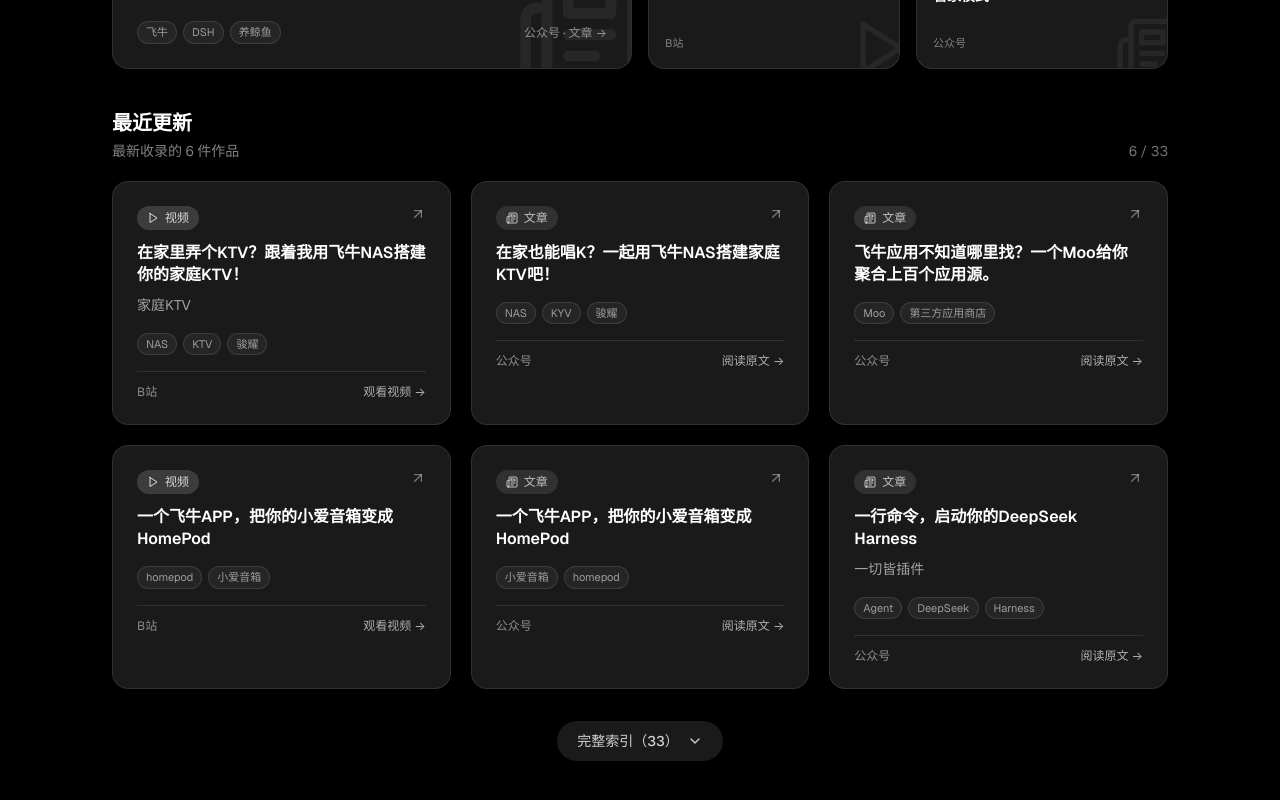
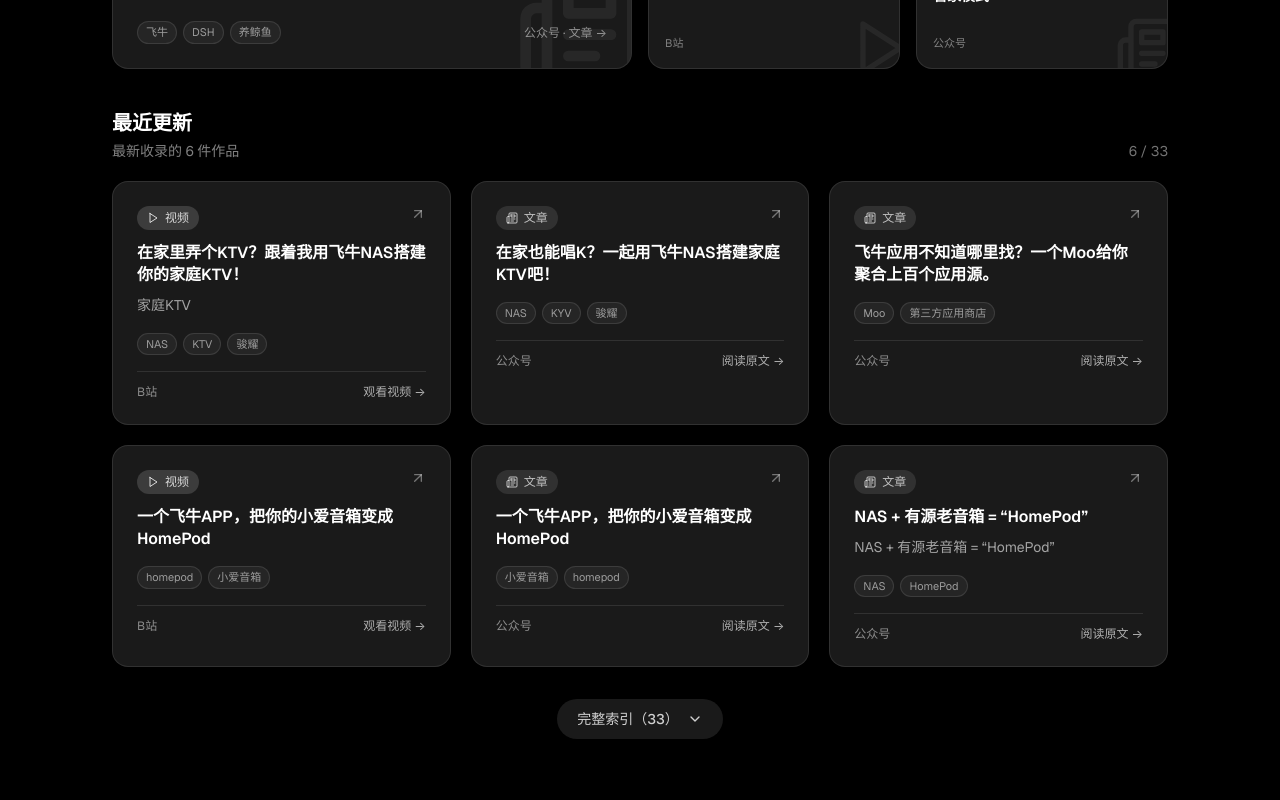
Before and after one commit to aBon579/bon-homepage2, a React (Vite) app: page / in a window 1280 px wide. Shown: the part 1338-2138 px from the top of the page. Built offline with nearby package versions, Linux system fonts and the light colour scheme.

Commit message:
作品数据补全真实发布日期(33条全量)，展示端显式按date倒序，admin支持日期字段

```diff
--- a/src/data/works-data.js
+++ b/src/data/works-data.js
@@ -1,6 +1,7 @@
 /* ============================================================
  * works-data.js —— 作品集数据（由 admin.html 导出或手改）
  * title≤30字 | link 链接 | desc 简介 | keywords ≤5 | category: 文章/视频
+ * date 为发布日期(YYYY-MM-DD)，可选；排序展示按 date 倒序
  * ============================================================ */
 export const WORKS = [
   {
@@ -12,7 +13,8 @@
       "KTV",
       "骏耀"
     ],
-    "category": "视频"
+    "category": "视频",
+    "date": "2026-10-13"
   },
   {
     "title": "在家也能唱K？一起用飞牛NAS搭建家庭KTV吧！",
@@ -23,7 +25,8 @@
       "KYV",
       "骏耀"
     ],
-    "category": "文章"
+    "category": "文章",
+    "date": "2026-10-13"
   },
   {
     "title": "飞牛应用不知道哪里找？一个Moo给你聚合上百个应用源。",
@@ -33,7 +36,8 @@
       "Moo",
       "第三方应用商店"
     ],
-    "category": "文章"
+    "category": "文章",
+    "date": "2026-10-10"
   },
   {
     "title": "一个飞牛APP，把你的小爱音箱变成HomePod",
@@ -43,7 +47,8 @@
       "homepod",
       "小爱音箱"
     ],
-    "category": "视频"
+    "category": "视频",
+    "date": "2026-10-09"
   },
   {
     "title": "一个飞牛APP，把你的小爱音箱变成HomePod",
@@ -53,7 +58,307 @@
       "小爱音箱",
       "homepod"
     ],
-    "category": "文章"
+    "category": "文章",
+    "date": "2026-10-09"
+  },
+  {
+    "title": "NAS + 老旧音箱 = “HomePod”？",
+    "link": "https://t.bilibili.com/1254202897960271874?share_source=pc_native",
+    "desc": "一个项目让你吃灰的旧音箱变成HomePod",
+    "keywords": [
+      "NAS",
+      "HomePod"
+    ],
+    "category": "视频",
+    "date": "2026-10-01"
+  },
+  {
+    "title": "NAS + 有源老音箱 = “HomePod”",
+    "link": "https://mp.weixin.qq.com/s/z2xTi7GUuQLjx6seDLI7PQ",
+    "desc": "NAS + 有源老音箱 = “HomePod”",
+    "keywords": [
+      "NAS",
+      "HomePod"
+    ],
+    "category": "文章",
+    "date": "2026-09-30"
+  },
+  {
+    "title": "DSH桌面版补充篇：插件安装全解与更新问题解决",
+    "link": "https://mp.weixin.qq.com/s/sY8tjeHzn4JZCbHulcprvw",
+    "desc": "DeepSeek Harness桌面版补充",
+    "keywords": [
+      "DeepSeek",
+      "Harness"
+    ],
+    "category": "文章",
+    "date": "2026-09-28"
+  },
+  {
+    "title": "DSH官方桌面端尝鲜，插件安装更简单优雅",
+    "link": "https://mp.weixin.qq.com/s/6Yptefi5xQm26n3B14pVMQ",
+    "desc": "DeepSeek Harness 官方桌面端",
+    "keywords": [
+      "DeepSeek",
+      "Harness",
+      "官方桌面端"
+    ],
+    "category": "文章",
+    "date": "2026-09-27"
+  },
+  {
+    "title": "飞牛音乐补全计划：音乐元数据刮削篇2",
+    "link": "https://t.bilibili.com/1251577667951525940?share_source=pc_native",
+    "desc": "Music-Tag-Web批量操作、Docker部署web端操作",
+    "keywords": [
+      "Music-Tag-Web"
+    ],
+    "category": "视频",
+    "date": "2026-09-24"
+  },
+  {
+    "title": "飞牛音乐补全计划：音乐元数据刮削篇2",
+    "link": "https://mp.weixin.qq.com/s/4Dc5aYr5yt5zHe3etOva8w",
+    "desc": "",
+    "keywords": [
+      "音乐",
+      "元数据"
+    ],
+    "category": "文章",
+    "date": "2026-09-23"
+  },
+  {
+    "title": "飞牛音乐补全计划：音乐元数据刮削篇",
+    "link": "https://t.bilibili.com/1250095762505728080?share_source=pc_native",
+    "desc": "第三方客户端cos刮削服务器",
+    "keywords": [
+      "音乐",
+      "元数据"
+    ],
+    "category": "视频",
+    "date": "2026-09-20"
+  },
+  {
+    "title": "飞牛音乐补全计划：音乐元数据刮削篇",
+    "link": "https://mp.weixin.qq.com/s/zWxEY6e959jgQ81sSLucIA",
+    "desc": "",
+    "keywords": [
+      "音乐",
+      "元数据"
+    ],
+    "category": "文章",
+    "date": "2026-09-19"
+  },
+  {
+    "title": "DSH新玩法！给它一个飞牛专属管家灵魂怎么样？",
+    "link": "https://t.bilibili.com/1248870833508581399?share_source=pc_native",
+    "desc": "",
+    "keywords": [
+      "DSH",
+      "NAS管家"
+    ],
+    "category": "视频",
+    "date": "2026-09-17"
+  },
+  {
+    "title": "飞牛音乐正式公测！上架各大手机应用商店。",
+    "link": "https://mp.weixin.qq.com/s/hpZ1QWYu29I6OgXcobOLIQ",
+    "desc": "飞牛音乐 正式公测上架各大手机应用商店",
+    "keywords": [
+      "飞牛音乐",
+      "上线"
+    ],
+    "category": "文章",
+    "date": "2026-09-16"
+  },
+  {
+    "title": "箭头音乐上线TV端！飞牛音乐上电视新途径。",
+    "link": "https://mp.weixin.qq.com/s/Pn48oq8m8gAXrJIqO3l9yA",
+    "desc": "",
+    "keywords": [
+      "箭头音乐",
+      "飞牛音乐"
+    ],
+    "category": "文章",
+    "date": "2026-09-15"
+  },
+  {
+    "title": "NAS管家计划|篇二：飞牛Hermes全新升级，问题与进阶",
+    "link": "https://mp.weixin.qq.com/s/-ekz9AuK1SbvAcYS1AyX2w",
+    "desc": "",
+    "keywords": [
+      "Hermes",
+      "飞牛"
+    ],
+    "category": "文章",
+    "date": "2026-09-14"
+  },
+  {
+    "title": "NAS管家计划|篇一：DSH飞牛专属管家模式",
+    "link": "https://mp.weixin.qq.com/s/C8OkUGgSYd7HyZU7oLzOog",
+    "desc": "DeepSeek Harness 飞牛专属管家模式",
+    "keywords": [
+      "DSH",
+      "AI管家"
+    ],
+    "category": "文章",
+    "date": "2026-09-13"
+  },
+  {
+    "title": "不限期免费AI模型推荐：给NAS管家一个零成本大脑",
+    "link": "https://mp.weixin.qq.com/s/driK3ush4wse3n2hEhv-1w",
+    "desc": "不限期 免费 AI模型推荐：给NAS管家一个零成本大脑",
+    "keywords": [
+      "agnes",
+      "免费模型"
+    ],
+    "category": "文章",
+    "date": "2026-09-12"
+  },
+  {
+    "title": "飞牛官方应用大更新，我有一个小预告",
+    "link": "https://mp.weixin.qq.com/s/O1oh4qZuZNaMGVgIcuyimg",
+    "desc": "飞牛官方应用大更新",
+    "keywords": [
+      "飞牛",
+      "应用更新"
+    ],
+    "category": "文章",
+    "date": "2026-09-10"
+  },
+  {
+    "title": "飞牛音乐来了！音乐哪里来？Go Music DL随心下载",
+    "link": "https://t.bilibili.com/1246060520480440324?share_source=pc_native",
+    "desc": "Go Music DL随心下载",
+    "keywords": [
+      "音乐下载"
+    ],
+    "category": "视频",
+    "date": "2026-09-09"
+  },
+  {
+    "title": "飞牛音乐接入TV端！拿投影仪试了一下",
+    "link": "https://mp.weixin.qq.com/s/17Tlue2UBWRF0x_onGvhLw",
+    "desc": "飞牛音乐上电视",
+    "keywords": [
+      "飞牛音乐",
+      "TV端"
+    ],
+    "category": "文章",
+    "date": "2026-09-07"
+  },
+  {
+    "title": "飞牛音乐独立APP内测，音源也给大家安排上",
+    "link": "https://mp.weixin.qq.com/s/O0GaRAnIyjSRNj7tdjkBuQ",
+    "desc": "Go Music DL",
+    "keywords": [
+      "Go",
+      "Music",
+      "DL"
+    ],
+    "category": "文章",
+    "date": "2026-09-06"
+  },
+  {
+    "title": "给它注入一个 NAS 管家的灵魂 DSH × 飞牛 NAS",
+    "link": "https://mp.weixin.qq.com/s/2MsVDcGhuxz5FOBUi7jS_A",
+    "desc": "Harness 不只是赛博乐高，它也能当 NAS 管家",
+    "keywords": [
+      "DSH",
+      "飞牛",
+      "NAS"
+    ],
+    "category": "文章",
+    "date": "2026-09-04"
+  },
+  {
+    "title": "千呼万唤始出来,飞牛音乐独立APP终于内测了！！",
+    "link": "https://mp.weixin.qq.com/s/LQYuOTXHnHb_bc2lUzfUqQ",
+    "desc": "千呼万唤始出来，飞牛音乐独立APP终于内测啦！！",
+    "keywords": [
+      "飞牛app",
+      "内测"
+    ],
+    "category": "文章",
+    "date": "2026-09-04"
+  },
+  {
+    "title": "飞牛音乐怎么用 ？其实配置并不复杂",
+    "link": "https://mp.weixin.qq.com/s/q5uWkTcrVmZ-UFrTjpd6Sw",
+    "desc": "「飞牛音乐」基础配置教程",
+    "keywords": [
+      "飞牛音乐",
+      "基础配置"
+    ],
+    "category": "文章",
+    "date": "2026-09-01"
+  },
+  {
+    "title": "DSH上架飞牛，NAS 不止可以养龙虾还可以养鲸",
+    "link": "https://mp.weixin.qq.com/s/cbpUhRzt7w1BX5vCOT4h0g",
+    "desc": "NAS 不仅可以用来养龙虾，现在连鲸也能养了",
+    "keywords": [
+      "飞牛",
+      "DSH",
+      "养鲸鱼"
+    ],
+    "category": "文章",
+    "date": "2026-08-30"
+  },
+  {
+    "title": "报告：iPhone的飞牛音乐也能「打开」了",
+    "link": "https://mp.weixin.qq.com/s/LkUfYx0glXZT8Dnj7GDlrw",
+    "desc": "",
+    "keywords": [
+      "飞牛音乐",
+      "iOS"
+    ],
+    "category": "文章",
+    "date": "2026-08-30"
+  },
+  {
+    "title": "飞牛公测2周年 · 我想蹭它的热度",
+    "link": "https://mp.weixin.qq.com/s/DT-QsJFvQXTnx9pcY7uSGQ",
+    "desc": "",
+    "keywords": [
+      "飞牛",
+      "2周年"
+    ],
+    "category": "文章",
+    "date": "2026-08-29"
+  },
+  {
+    "title": "一切皆插件  Harness 的超级拼装",
+    "link": "https://mp.weixin.qq.com/s/D9u9Nvpuz-cdslqiEqemsA",
+    "desc": "装上插件的 Harness 犹如 GGBond 有了超级拼装",
+    "keywords": [
+      "DSH",
+      "插件"
+    ],
+    "category": "文章",
+    "date": "2026-08-27"
+  },
+  {
+    "title": "Ox Alpha身份揭晓：原来牛来，真的是 GLM",
+    "link": "https://mp.weixin.qq.com/s/IefweNJpNUE9DxjoMhTs_g",
+    "desc": "Ox Alpha ， 国内网友很快给它起了个名字——牛来",
+    "keywords": [
+      "OxAlpha",
+      "牛来"
+    ],
+    "category": "文章",
+    "date": "2026-08-27"
+  },
+  {
+    "title": "V4多模态上线，DeepSeek终于睁眼看世界了",
+    "link": "https://mp.weixin.qq.com/s/ZJ2WjpjKqd2hLTEP5gyRWg",
+    "desc": "deepseek-v4-flash-vision-exp",
+    "keywords": [
+      "V4多模态",
+      "DeepSeek"
+    ],
+    "category": "文章",
+    "date": "2026-08-23"
   },
   {
     "title": "一行命令，启动你的DeepSeek Harness",
@@ -64,278 +369,7 @@
       "DeepSeek",
       "Harness"
     ],
-    "category": "文章"
-  },
-  {
-    "title": "V4多模态上线，DeepSeek终于睁眼看世界了",
-    "link": "https://mp.weixin.qq.com/s/ZJ2WjpjKqd2hLTEP5gyRWg",
-    "desc": "deepseek-v4-flash-vision-exp",
-    "keywords": [
-      "V4多模态",
-      "DeepSeek"
-    ],
-    "category": "文章"
-  },
-  {
-    "title": "一切皆插件  Harness 的超级拼装",
-    "link": "https://mp.weixin.qq.com/s/D9u9Nvpuz-cdslqiEqemsA",
-    "desc": "装上插件的 Harness 犹如 GGBond 有了超级拼装",
-    "keywords": [
-      "DSH",
-      "插件"
-    ],
-    "category": "文章"
-  },
-  {
-    "title": "Ox Alpha身份揭晓：原来牛来，真的是 GLM",
-    "link": "https://mp.weixin.qq.com/s/IefweNJpNUE9DxjoMhTs_g",
-    "desc": "Ox Alpha ， 国内网友很快给它起了个名字——牛来",
-    "keywords": [
-      "OxAlpha",
-      "牛来"
-    ],
-    "category": "文章"
-  },
-  {
-    "title": "飞牛公测2周年 · 我想蹭它的热度",
-    "link": "https://mp.weixin.qq.com/s/DT-QsJFvQXTnx9pcY7uSGQ",
-    "desc": "",
-    "keywords": [
-      "飞牛",
-      "2周年"
-    ],
-    "category": "文章"
-  },
-  {
-    "title": "DSH上架飞牛，NAS 不止可以养龙虾还可以养鲸",
-    "link": "https://mp.weixin.qq.com/s/cbpUhRzt7w1BX5vCOT4h0g",
-    "desc": "NAS 不仅可以用来养龙虾，现在连鲸也能养了",
-    "keywords": [
-      "飞牛",
-      "DSH",
-      "养鲸鱼"
-    ],
-    "category": "文章"
-  },
-  {
-    "title": "报告：iPhone的飞牛音乐也能「打开」了",
-    "link": "https://mp.weixin.qq.com/s/LkUfYx0glXZT8Dnj7GDlrw",
-    "desc": "",
-    "keywords": [
-      "飞牛音乐",
-      "iOS"
-    ],
-    "category": "文章"
-  },
-  {
-    "title": "飞牛音乐怎么用 ？其实配置并不复杂",
-    "link": "https://mp.weixin.qq.com/s/q5uWkTcrVmZ-UFrTjpd6Sw",
-    "desc": "「飞牛音乐」基础配置教程",
-    "keywords": [
-      "飞牛音乐",
-      "基础配置"
-    ],
-    "category": "文章"
-  },
-  {
-    "title": "给它注入一个 NAS 管家的灵魂 DSH × 飞牛 NAS",
-    "link": "https://mp.weixin.qq.com/s/2MsVDcGhuxz5FOBUi7jS_A",
-    "desc": "Harness 不只是赛博乐高，它也能当 NAS 管家",
-    "keywords": [
-      "DSH",
-      "飞牛",
-      "NAS"
-    ],
-    "category": "文章"
-  },
-  {
-    "title": "千呼万唤始出来,飞牛音乐独立APP终于内测了！！",
-    "link": "https://mp.weixin.qq.com/s/LQYuOTXHnHb_bc2lUzfUqQ",
-    "desc": "千呼万唤始出来，飞牛音乐独立APP终于内测啦！！",
-    "keywords": [
-      "飞牛app",
-      "内测"
-    ],
-    "category": "文章"
-  },
-  {
-    "title": "飞牛音乐独立APP内测，音源也给大家安排上",
-    "link": "https://mp.weixin.qq.com/s/O0GaRAnIyjSRNj7tdjkBuQ",
-    "desc": "Go Music DL",
-    "keywords": [
-      "Go",
-      "Music",
-      "DL"
-    ],
-    "category": "文章"
-  },
-  {
-    "title": "飞牛音乐来了！音乐哪里来？Go Music DL随心下载",
-    "link": "https://t.bilibili.com/1246060520480440324?share_source=pc_native",
-    "desc": "Go Music DL随心下载",
-    "keywords": [
-      "音乐下载"
-    ],
-    "category": "视频"
-  },
-  {
-    "title": "飞牛音乐接入TV端！拿投影仪试了一下",
-    "link": "https://mp.weixin.qq.com/s/17Tlue2UBWRF0x_onGvhLw",
-    "desc": "飞牛音乐上电视",
-    "keywords": [
-      "飞牛音乐",
-      "TV端"
-    ],
-    "category": "文章"
-  },
-  {
-    "title": "飞牛官方应用大更新，我有一个小预告",
-    "link": "https://mp.weixin.qq.com/s/O1oh4qZuZNaMGVgIcuyimg",
-    "desc": "飞牛官方应用大更新",
-    "keywords": [
-      "飞牛",
-      "应用更新"
-    ],
-    "category": "文章"
-  },
-  {
-    "title": "不限期免费AI模型推荐：给NAS管家一个零成本大脑",
-    "link": "https://mp.weixin.qq.com/s/driK3ush4wse3n2hEhv-1w",
-    "desc": "不限期 免费 AI模型推荐：给NAS管家一个零成本大脑",
-    "keywords": [
-      "agnes",
-      "免费模型"
-    ],
-    "category": "文章"
-  },
-  {
-    "title": "NAS管家计划|篇一：DSH飞牛专属管家模式",
-    "link": "https://mp.weixin.qq.com/s/C8OkUGgSYd7HyZU7oLzOog",
-    "desc": "DeepSeek Harness 飞牛专属管家模式",
-    "keywords": [
-      "DSH",
-      "AI管家"
-    ],
-    "category": "文章"
-  },
-  {
-    "title": "NAS管家计划|篇二：飞牛Hermes全新升级，问题与进阶",
-    "link": "https://mp.weixin.qq.com/s/-ekz9AuK1SbvAcYS1AyX2w",
-    "desc": "",
-    "keywords": [
-      "Hermes",
-      "飞牛"
-    ],
-    "category": "文章"
-  },
-  {
-    "title": "箭头音乐上线TV端！飞牛音乐上电视新途径。",
-    "link": "https://mp.weixin.qq.com/s/Pn48oq8m8gAXrJIqO3l9yA",
-    "desc": "",
-    "keywords": [
-      "箭头音乐",
-      "飞牛音乐"
-    ],
-    "category": "文章"
-  },
-  {
-    "title": "飞牛音乐正式公测！上架各大手机应用商店。",
-    "link": "https://mp.weixin.qq.com/s/hpZ1QWYu29I6OgXcobOLIQ",
-    "desc": "飞牛音乐 正式公测上架各大手机应用商店",
-    "keywords": [
-      "飞牛音乐",
-      "上线"
-    ],
-    "category": "文章"
-  },
-  {
-    "title": "DSH新玩法！给它一个飞牛专属管家灵魂怎么样？",
-    "link": "https://t.bilibili.com/1248870833508581399?share_source=pc_native",
-    "desc": "",
-    "keywords": [
-      "DSH",
-      "NAS管家"
-    ],
-    "category": "视频"
-  },
-  {
-    "title": "飞牛音乐补全计划：音乐元数据刮削篇",
-    "link": "https://t.bilibili.com/1250095762505728080?share_source=pc_native",
-    "desc": "第三方客户端cos刮削服务器",
-    "keywords": [
-      "音乐",
-      "元数据"
-    ],
-    "category": "视频"
-  },
-  {
-    "title": "飞牛音乐补全计划：音乐元数据刮削篇2",
-    "link": "https://t.bilibili.com/1251577667951525940?share_source=pc_native",
-    "desc": "Music-Tag-Web批量操作、Docker部署web端操作",
-    "keywords": [
-      "Music-Tag-Web"
-    ],
-    "category": "视频"
-  },
-  {
-    "title": "飞牛音乐补全计划：音乐元数据刮削篇",
-    "link": "https://mp.weixin.qq.com/s/zWxEY6e959jgQ81sSLucIA",
-    "desc": "",
-    "keywords": [
-      "音乐",
-      "元数据"
-    ],
-    "category": "文章"
-  },
-  {
-    "title": "飞牛音乐补全计划：音乐元数据刮削篇2",
-    "link": "https://mp.weixin.qq.com/s/4Dc5aYr5yt5zHe3etOva8w",
-    "desc": "",
-    "keywords": [
-      "音乐",
-      "元数据"
-    ],
-    "category": "文章"
-  },
-  {
-    "title": "DSH官方桌面端尝鲜，插件安装更简单优雅",
-    "link": "https://mp.weixin.qq.com/s/6Yptefi5xQm26n3B14pVMQ",
-    "desc": "DeepSeek Harness 官方桌面端",
-    "keywords": [
-      "DeepSeek",
-      "Harness",
-      "官方桌面端"
-    ],
-    "category": "文章"
-  },
-  {
-    "title": "DSH桌面版补充篇：插件安装全解与更新问题解决",
-    "link": "https://mp.weixin.qq.com/s/sY8tjeHzn4JZCbHulcprvw",
-    "desc": "DeepSeek Harness桌面版补充",
-    "keywords": [
-      "DeepSeek",
-      "Harness"
-    ],
-    "category": "文章"
-  },
-  {
-    "title": "NAS + 有源老音箱 = “HomePod”",
-    "link": "https://mp.weixin.qq.com/s/z2xTi7GUuQLjx6seDLI7PQ",
-    "desc": "NAS + 有源老音箱 = “HomePod”",
-    "keywords": [
-      "NAS",
-      "HomePod"
-    ],
-    "category": "文章"
-  },
-  {
-    "title": "NAS + 老旧音箱 = “HomePod”？",
-    "link": "https://t.bilibili.com/1254202897960271874?share_source=pc_native",
-    "desc": "一个项目让你吃灰的旧音箱变成HomePod",
-    "keywords": [
-      "NAS",
-      "HomePod"
-    ],
-    "category": "视频"
+    "category": "文章",
+    "date": "2026-08-22"
   }
 ];
```
Also changed, not shown: admin.html (+9 -2 lines), src/components/Portfolio.jsx (+24 -13 lines), 3 other files (tests, documents, lock files or other folders).
